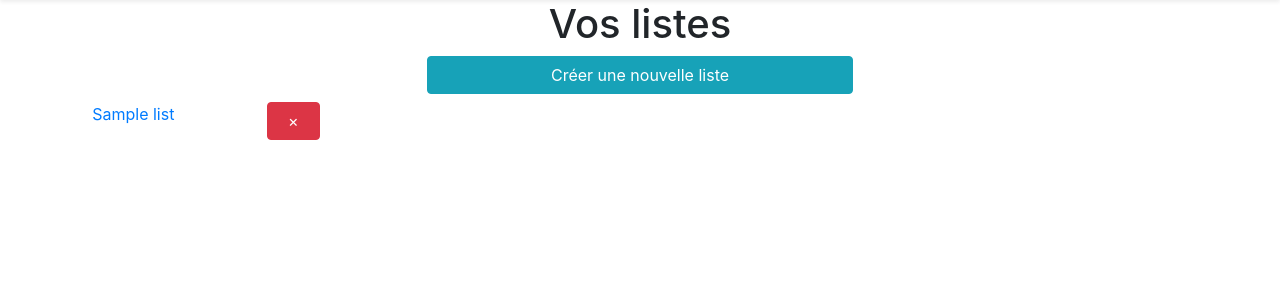
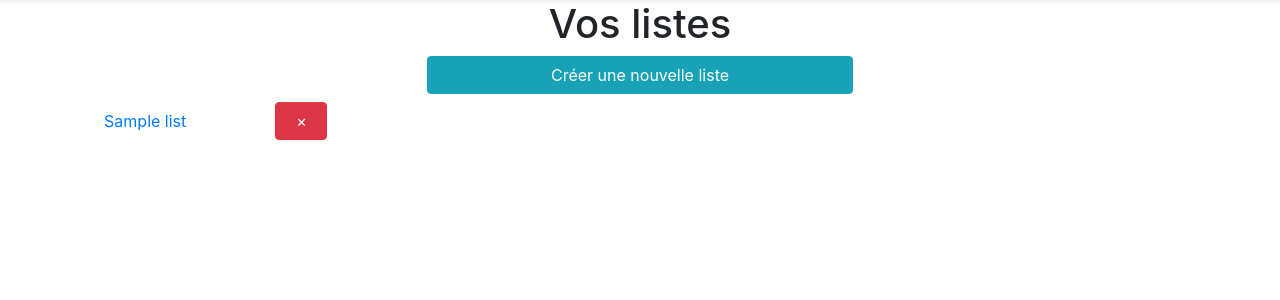
Before and after one commit to WaroteJ/symfony_training, a Symfony app: template templates/todolist/showlists.html.twig in a window 1280 px wide. Shown: the part 56-356 px from the top of the page. Run offline with Twig, Linux system fonts and the light colour scheme; the template is opened without the code that fills it: most values are stand-ins (such as "Sample title", 1, 10 or a date in 2020); style sheets or scripts are compiled from the project's sources; some libraries are stand-ins or nearby versions.

Commit message:
fixed showlists display

```diff
--- /dev/null
+++ b/assets/css/showLists.scss
@@ -0,0 +1,10 @@
+li{
+    &:hover{
+        transition: 0.3s;
+        background-color: whitesmoke;
+        border-radius: 3px;
+    }
+    a{
+       padding: 7px;
+    }
+}
--- a/assets/js/showLists.js
+++ b/assets/js/showLists.js
@@ -1,3 +1,4 @@
+import('../css/showLists.scss');
 $(function () {
     let uri=window.location.href;
     $('#newList').click(function () {
--- a/templates/todolist/showlists.html.twig
+++ b/templates/todolist/showlists.html.twig
@@ -9,11 +9,11 @@
                 <h1 class="col-12 text-center">Vos listes</h1>
                 <button class="col-4 mx-auto btn btn-info mb-2" id="newList">Créer une nouvelle liste</button>
             </div>
-            <ul class="row list-unstyled" id="List">
+            <ul class="row list-unstyled align-items-center m-0" id="List">
                 {% for list in lists %}
                     <li class="col-lg-3 col-md-4 col-6 text-center mb-2">
                         <input type="hidden" id="{{list.id}}">
-                        <div class="row">
+                        <div class="row align-items-center">
                             <a class="col-10" href={{ path('app_toDoList',{id:list.id}) }}>{{ list.name}}</a>
                             <button class="col-2 btn btn-danger del">×</button>
                         </div>
```
Also changed, not shown: assets/css/showLists.css (added, +10 -0 lines), 1 other file.
